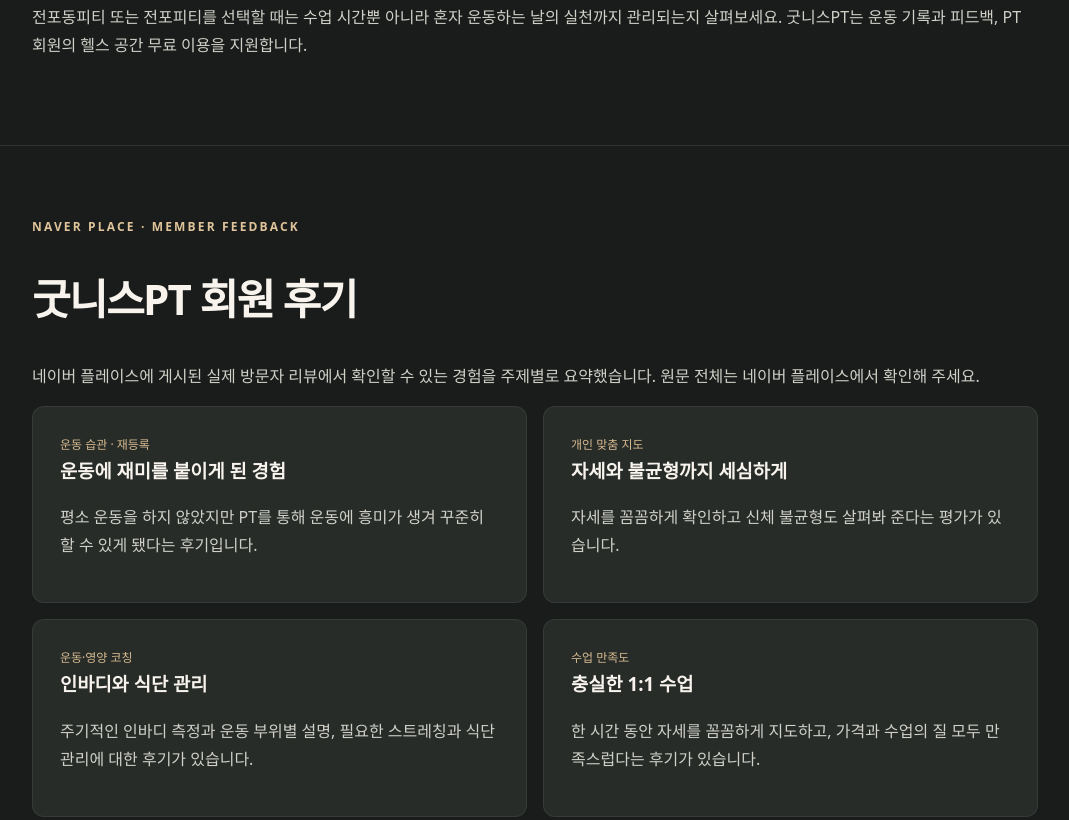
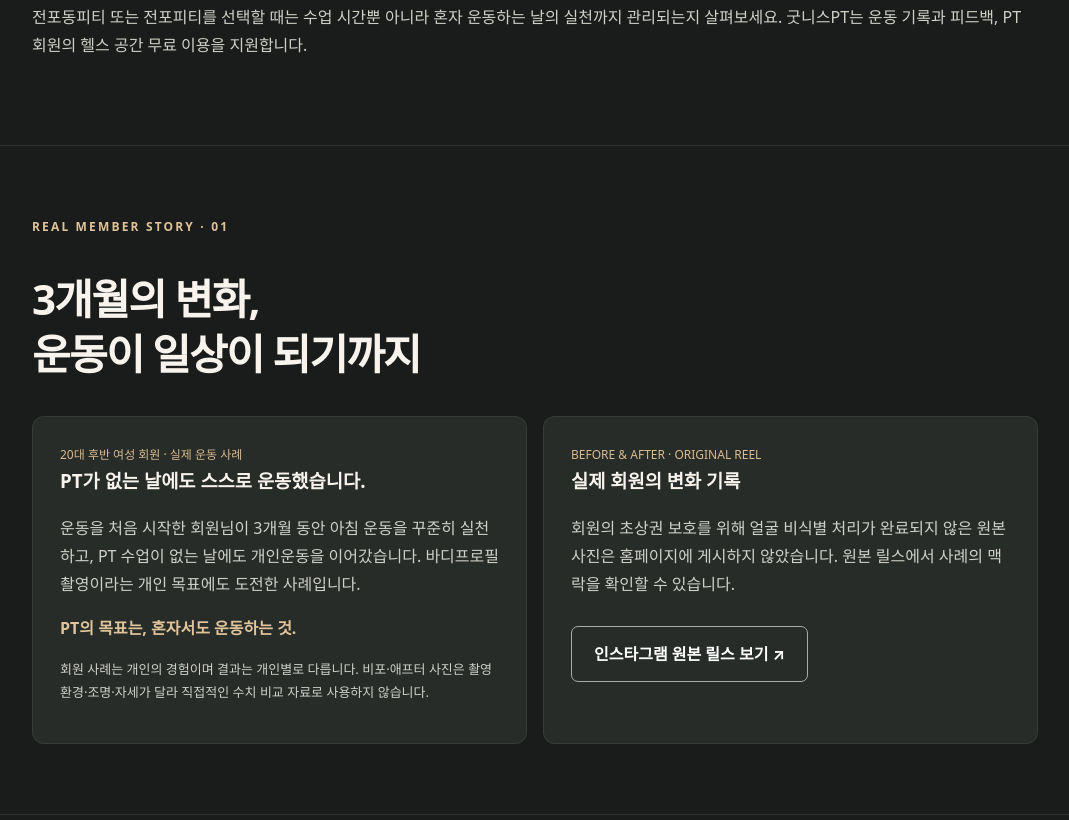
Before and after one commit to dong1kug-del/dong1kug-del.github.io, a plain HTML site: page index.html in a window 1280 px wide. Shown: the part 3181-4001 px from the top of the page, without its empty margins (105-1174 px from the left). Drawn offline with Linux system fonts and the light colour scheme.

Commit message:
Add real member three-month training story with privacy-safe media placeholder

```diff
--- a/index.html
+++ b/index.html
@@ -27,6 +27,8 @@
 <section><div class="wrap"><div class="eyebrow">COACHING PROCESS</div><h2>코칭 과정</h2><div class="steps"><div><b>01 상담</b><p>체성분과 생활 루틴 확인</p></div><div><b>02 목표 설정</b><p>실천 가능한 운동·영양 목표</p></div><div><b>03 운동 교육</b><p>체형·목적별 개인 루틴</p></div><div><b>04 피드백</b><p>운동 기록과 주간 변화 점검</p></div></div></div></section>
 <section id="program"><div class="wrap"><div class="eyebrow">PROGRAM & PRICE</div><h2>프로그램 안내</h2><div class="prices"><div class="price">체험 PT 4회<strong>90,000원</strong></div><div class="price">PT 10회<strong>420,000원</strong></div><div class="price">PT 20회<strong>800,000원</strong></div><div class="price">PT 30회<strong>1,140,000원</strong></div><div class="price">월 4회<strong>170,000원</strong></div><div class="price">PT 회원 혜택<strong>헬스 무료</strong></div></div><p>세부 이용 조건과 기간은 상담 시 확인해 주세요.</p></div></section>
 <section><div class="wrap"><div class="eyebrow">JEONPO PERSONAL TRAINING</div><h2>전포동피티, 운동을 제대로 배우고 싶다면</h2><p>부산 부산진구 전포동의 굿니스PT는 1:1 퍼스널트레이닝을 통해 운동 초보자도 스스로 운동할 수 있는 방법을 배우도록 돕습니다. 운동 자세와 개인별 루틴, 체력 향상뿐 아니라 영양사 자격을 갖춘 트레이너의 식단 코칭을 함께 제공합니다.</p><p>전포동피티 또는 전포피티를 선택할 때는 수업 시간뿐 아니라 혼자 운동하는 날의 실천까지 관리되는지 살펴보세요. 굿니스PT는 운동 기록과 피드백, PT 회원의 헬스 공간 무료 이용을 지원합니다.</p></div></section>
+
+<section id="member-story"><div class="wrap"><div class="eyebrow">REAL MEMBER STORY · 01</div><h2>3개월의 변화,<br>운동이 일상이 되기까지</h2><div class="grid"><div class="card"><div class="tag">20대 후반 여성 회원 · 실제 운동 사례</div><h3>PT가 없는 날에도 스스로 운동했습니다.</h3><p>운동을 처음 시작한 회원님이 3개월 동안 아침 운동을 꾸준히 실천하고, PT 수업이 없는 날에도 개인운동을 이어갔습니다. 바디프로필 촬영이라는 개인 목표에도 도전한 사례입니다.</p><p><strong style="color:#e0c49b">PT의 목표는, 혼자서도 운동하는 것.</strong></p><p style="font-size:13px">회원 사례는 개인의 경험이며 결과는 개인별로 다릅니다. 비포·애프터 사진은 촬영 환경·조명·자세가 달라 직접적인 수치 비교 자료로 사용하지 않습니다.</p></div><div class="card"><div class="tag">BEFORE &amp; AFTER · ORIGINAL REEL</div><h3>실제 회원의 변화 기록</h3><p>회원의 초상권 보호를 위해 얼굴 비식별 처리가 완료되지 않은 원본 사진은 홈페이지에 게시하지 않았습니다. 원본 릴스에서 사례의 맥락을 확인할 수 있습니다.</p><a class="btn secondary" href="https://www.instagram.com/reel/DQoPXHKEnXn/" target="_blank" rel="noopener noreferrer">인스타그램 원본 릴스 보기 ↗</a></div></div></div></section>
 <section id="reviews"><div class="wrap"><div class="eyebrow">NAVER PLACE · MEMBER FEEDBACK</div><h2>굿니스PT 회원 후기</h2><p>네이버 플레이스에 게시된 실제 방문자 리뷰에서 확인할 수 있는 경험을 주제별로 요약했습니다. 원문 전체는 네이버 플레이스에서 확인해 주세요.</p><div class="grid"><div class="card"><div class="tag">운동 습관 · 재등록</div><h3>운동에 재미를 붙이게 된 경험</h3><p>평소 운동을 하지 않았지만 PT를 통해 운동에 흥미가 생겨 꾸준히 할 수 있게 됐다는 후기입니다.</p></div><div class="card"><div class="tag">개인 맞춤 지도</div><h3>자세와 불균형까지 세심하게</h3><p>자세를 꼼꼼하게 확인하고 신체 불균형도 살펴봐 준다는 평가가 있습니다.</p></div><div class="card"><div class="tag">운동·영양 코칭</div><h3>인바디와 식단 관리</h3><p>주기적인 인바디 측정과 운동 부위별 설명, 필요한 스트레칭과 식단 관리에 대한 후기가 있습니다.</p></div><div class="card"><div class="tag">수업 만족도</div><h3>충실한 1:1 수업</h3><p>한 시간 동안 자세를 꼼꼼하게 지도하고, 가격과 수업의 질 모두 만족스럽다는 후기가 있습니다.</p></div></div><p style="font-size:13px">출처: 굿니스피티 전포점 네이버 플레이스 방문자 리뷰 (회원 경험 요약이며 개인별 결과는 다를 수 있습니다.)</p><a class="btn secondary" href="https://naver.me/GieKgdkQ" target="_blank" rel="noopener noreferrer">네이버 플레이스에서 실제 후기 보기 ↗</a></div></section>
 <section id="contact"><div class="wrap"><div class="eyebrow">VISIT GOODNESS</div><h2>운동을 시작할 준비가 됐다면</h2><h3>서동국 트레이너 · 굿니스PT</h3><p>부산광역시 부산진구 전포대로200번길 33, 지하 1층<br>월~토 09:00–22:00 · 일요일 휴무<br>010-5671-1152</p><a class="btn" href="https://m.booking.naver.com/booking/13/bizes/1024389">네이버 예약하기</a><a class="btn secondary" href="tel:01056711152">전화 상담하기</a></div></section></main>
 <footer><div class="wrap"><b>GOODNESS PT</b><p>부산 전포동 1:1 퍼스널 트레이닝 · 대표 트레이너 서동국</p></div></footer></body></html>
```
